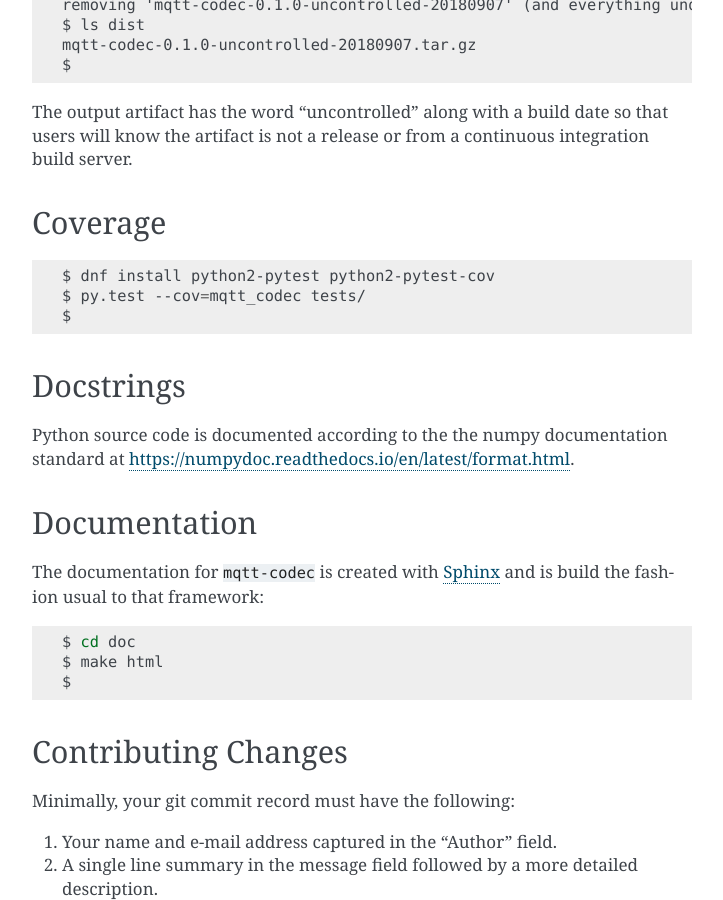
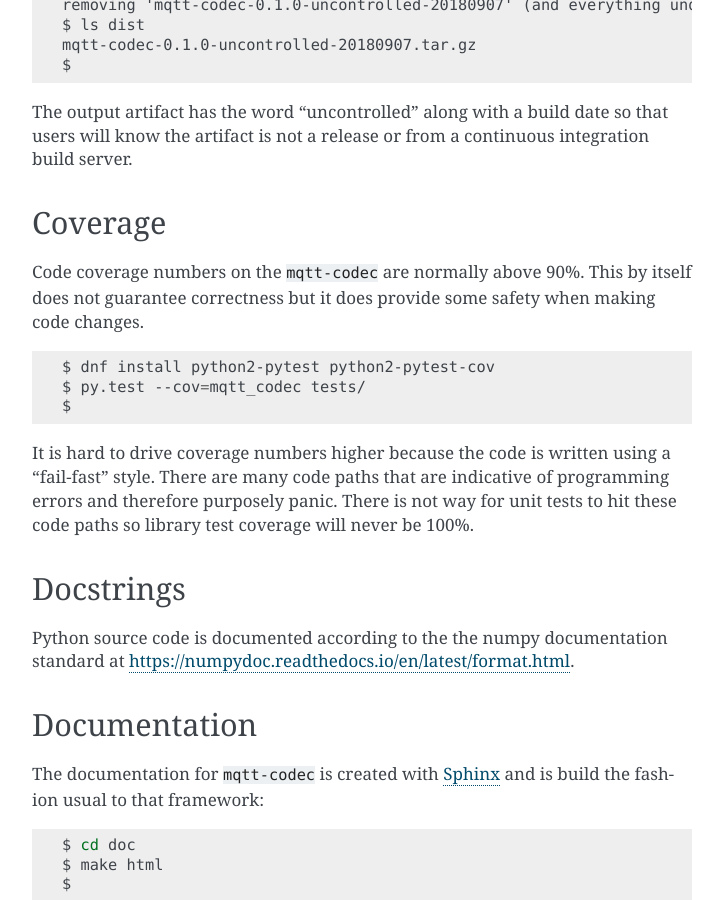
Before and after one commit to kcallin/mqtt-codec, a Sphinx documentation site: the page built from doc/source/developer_guide.rst, in a window 1280 px wide and 900 px high, scrolled down 669 px. Shown: the whole window, without its empty margins (388-1111 px from the left). Built offline with Sphinx 7.4.7, drawn with Linux system fonts in a browser that asks for light colours.

Commit message:
Added note on code coverage to developer_guide.rst.

```diff
--- a/doc/source/developer_guide.rst
+++ b/doc/source/developer_guide.rst
@@ -44,11 +44,21 @@ continuous integration build server.
 Coverage
 =========
 
+Code coverage numbers on the ``mqtt-codec`` are normally above 90%.
+This by itself does not guarantee correctness but it does provide some
+safety when making code changes.
+
 .. code-block:: bash
 
     $ dnf install python2-pytest python2-pytest-cov
     $ py.test --cov=mqtt_codec tests/
     $
+
+It is hard to drive coverage numbers higher because the code is written
+using a "fail-fast" style.  There are many code paths that are
+indicative of programming errors and therefore purposely panic.  There
+is not way for unit tests to hit these code paths so library test
+coverage will never be 100%.
 
 
 Docstrings
```
